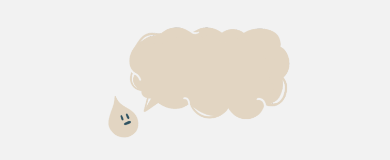
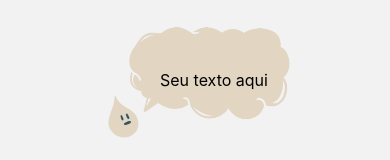
Before and after one commit to RickSeta/nasa-hackathon, a React Native app in the folder water-app/: screen /TelaDecisao in a window 390 px wide. Shown: the part 633-793 px from the top of the page. Built offline with nearby package versions, Linux system fonts and the light colour scheme.

Commit message:
add image+text

```diff
--- a/water-app/components/balao.jsx
+++ b/water-app/components/balao.jsx
@@ -5,6 +5,7 @@ export default function Balao() {
     return (
         <View style={styles.container}>
             <Image source={require('../assets/balloonDropletStates/state1.png')} resizeMode="center" style={styles.image} />
+            <Text style={styles.text}>Seu texto aqui</Text>
         </View>
     );
 }
@@ -17,6 +18,14 @@ const styles = StyleSheet.create({
     },
     image: {
         width: 200, // Largura da imagem
-    height: 200, // Altura da imagem
+        height: 200, // Altura da imagem
+        position: 'relative'
+    },
+    text: {
+        fontSize: 16, // Tamanho da fonte do texto
+        width:150,
+        position: 'absolute',
+        top: '105px',
+        left: '65px'
     },
 });
```
